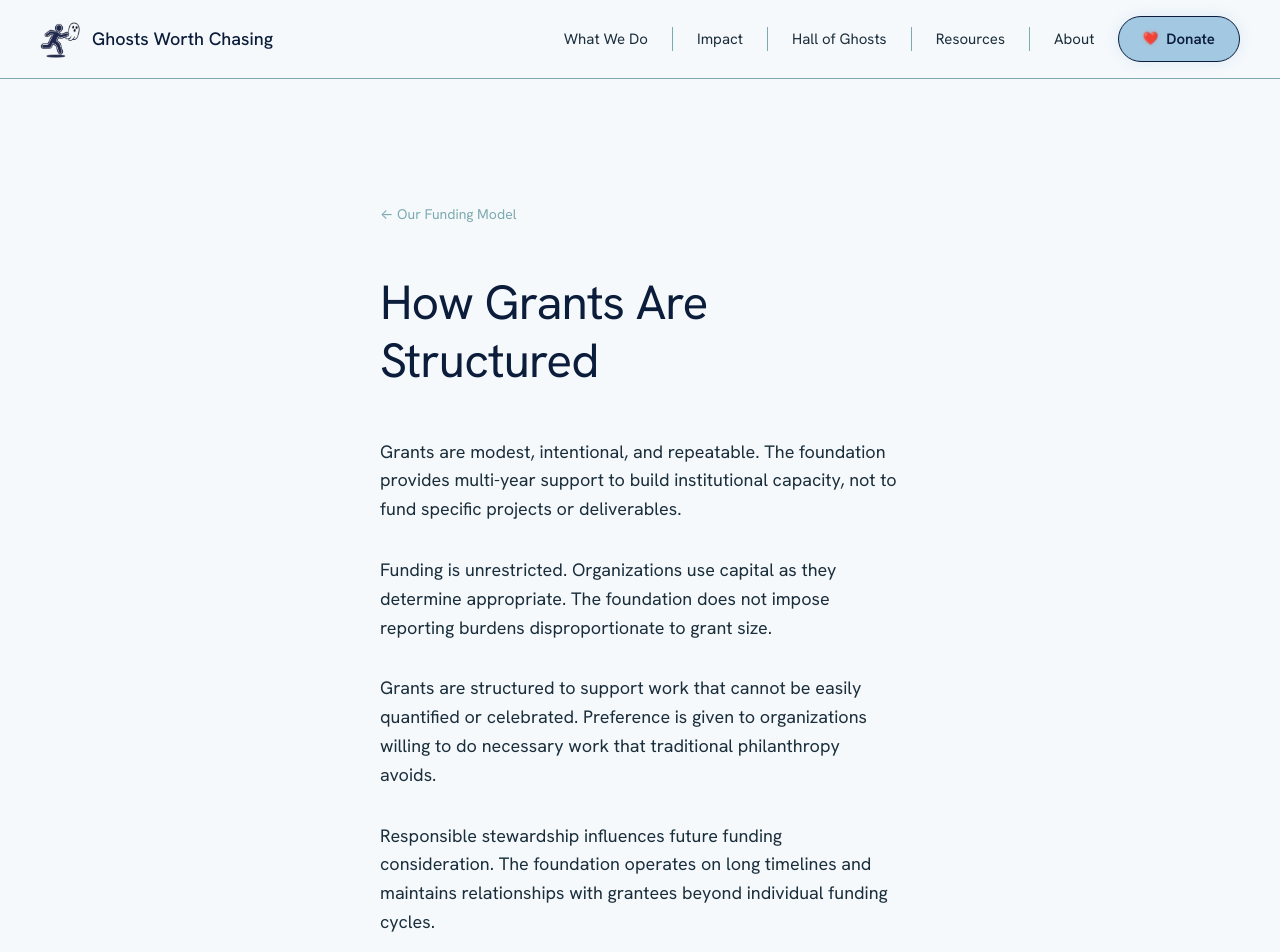
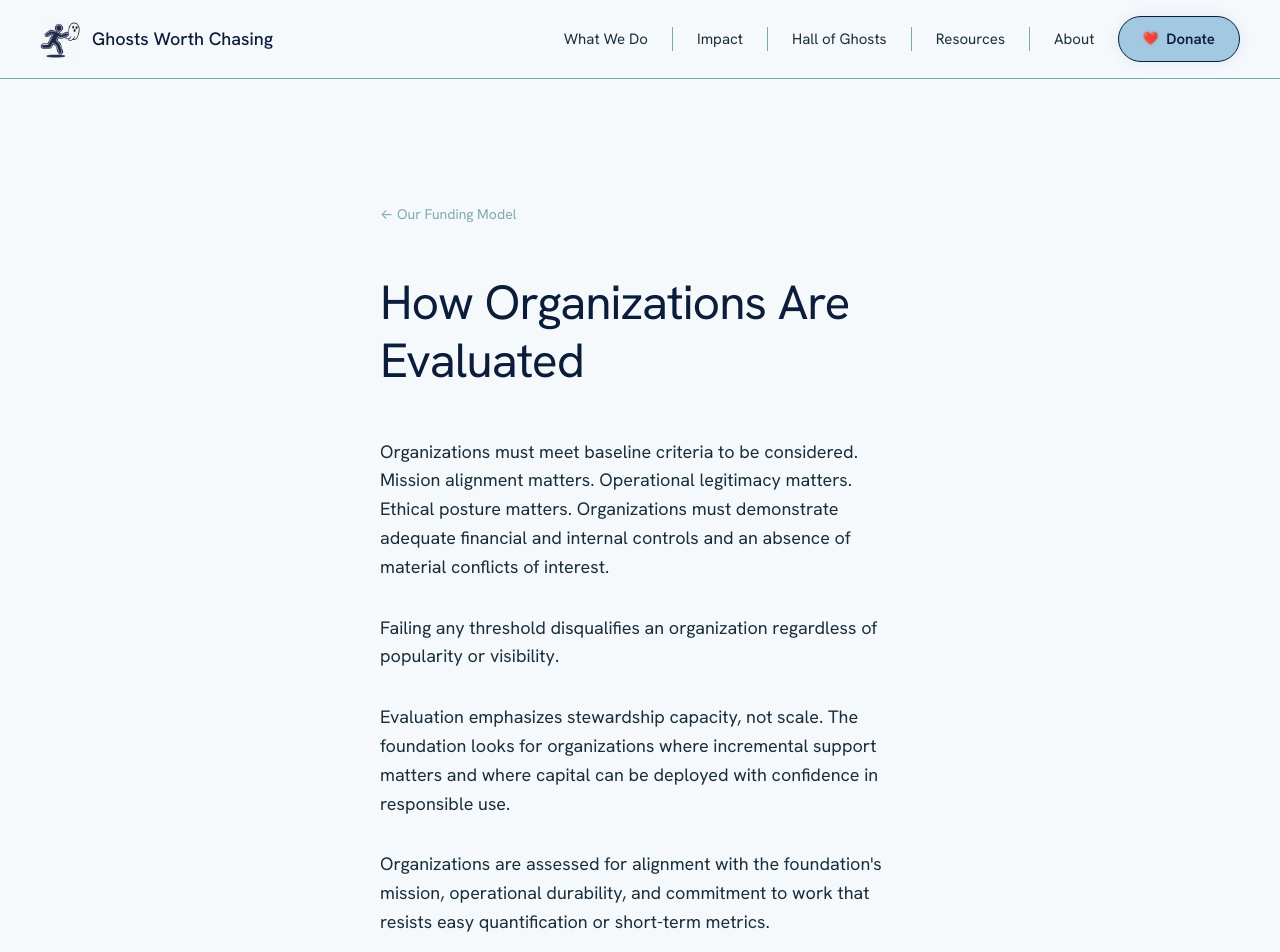
Before and after one commit to Roco41589/ghosts-worth-chasing-site, a Next.js app in the folder ghosts-redesign/: page /what-we-do/organizational-grants/application in a window 1280 px wide. Shown: the top 952 px of the page. Built offline with nearby package versions, Linux system fonts and the light colour scheme.

Commit message:
Update page.tsx

```diff
--- a/ghosts-redesign/app/what-we-do/organizational-grants/application/page.tsx
+++ b/ghosts-redesign/app/what-we-do/organizational-grants/application/page.tsx
@@ -1,6 +1,6 @@
 import Link from 'next/link'
 
-export default function Structure() {
+export default function Criteria() {
   return (
     <section className="section section--narrow">
       <Link
@@ -19,27 +19,28 @@ export default function Structure() {
       </Link>
 
       <h1 style={{ color: 'var(--color-deep-navy)', marginBottom: 'var(--space-md)' }}>
-        How Grants Are Structured
+        How Organizations Are Evaluated
       </h1>
 
       <p>
-        Grants are modest, intentional, and repeatable. The foundation provides multi-year support
-        to build institutional capacity, not to fund specific projects or deliverables.
+        Organizations must meet baseline criteria to be considered. Mission alignment matters.
+        Operational legitimacy matters. Ethical posture matters. Organizations must demonstrate
+        adequate financial and internal controls and an absence of material conflicts of interest.
       </p>
 
       <p>
-        Funding is unrestricted. Organizations use capital as they determine appropriate. The foundation
-        does not impose reporting burdens disproportionate to grant size.
+        Failing any threshold disqualifies an organization regardless of popularity or visibility.
       </p>
 
       <p>
-        Grants are structured to support work that cannot be easily quantified or celebrated. Preference
-        is given to organizations willing to do necessary work that traditional philanthropy avoids.
+        Evaluation emphasizes stewardship capacity, not scale. The foundation looks for organizations
+        where incremental support matters and where capital can be deployed with confidence in
+        responsible use.
       </p>
 
       <p>
-        Responsible stewardship influences future funding consideration. The foundation operates on
-        long timelines and maintains relationships with grantees beyond individual funding cycles.
+        Organizations are assessed for alignment with the foundation's mission, operational durability,
+        and commitment to work that resists easy quantification or short-term metrics.
       </p>
     </section>
   )
```
